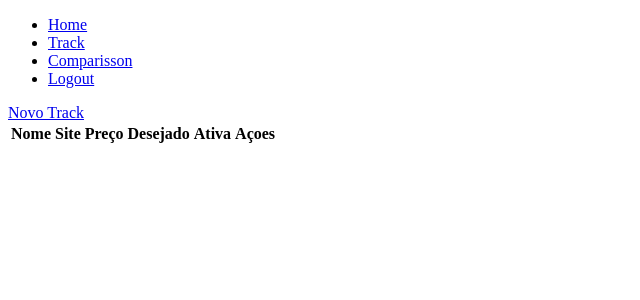
After one commit to robertoduartejr/Price_Trackv2, a Django app: page /tracks/ in a window 1280 px wide. The commit adds this page. Shown: the top 300 px of the page, without its empty margins (0-640 px from the left). Run offline with Django 4.2, Linux system fonts and the light colour scheme; data that the repository does not hold is empty.

Commit message:
Track creation done

```diff
--- a/main/templates/main/menu.html
+++ b/main/templates/main/menu.html
@@ -1,7 +1,7 @@
 
     <ul>
         <li><a href="{%url 'home'%}">Home</a> </li>
-        <li><a href="{%url 'home'%}">Track</a> </li>
+        <li><a href="{%url 'track.index'%}">Track</a> </li>
         <li><a href="{%url 'home'%}">Comparisson</a> </li>
         <li><a href="{%url 'home'%}">Logout</a> </li>
     </ul>
--- a/project/urls.py
+++ b/project/urls.py
@@ -5,5 +5,6 @@ from django.urls import path, include
 urlpatterns = [
     path('admin/', admin.site.urls),
     path('main/', include('main.urls')),
-    #path('track/', include('track.urls')),
+    path('', include('main.urls')),
+    path('tracks/', include('track.urls')),
 ]
--- a/track/models.py
+++ b/track/models.py
@@ -4,6 +4,7 @@ from django.contrib.auth.models import User
 # Create your models here.
 from django.contrib.postgres.fields import ArrayField
 from django.db.models import JSONField
+from django.utils import timezone
 
 SITE_CHOICES = (
     ('mercado_livre','Mercado Livre'),
@@ -15,11 +16,12 @@ SITE_CHOICES = (
 
 class Track(models.Model):
     name = models.CharField(max_length=100)
-    pub_date = models.DateTimeField('date published')
+    pub_date = models.DateTimeField('date published',default=timezone.now)
     url = models.URLField(max_length=500)
     site = models.CharField(max_length=14,choices=SITE_CHOICES,default='Mercado Livre')
     desired_price = models.FloatField(default=10.0)
     prices = models.JSONField(null=True)
+    ativa = models.BooleanField(default=True)
 
     def __str__(self):
         return self.name
--- /dev/null
+++ b/track/templates/track/track_list.html
@@ -0,0 +1,41 @@
+{% extends 'main/base.html' %}
+
+{%block content%}
+
+<a href="{% url 'track.novo' %}" >Novo Track</a>
+
+    <table>
+        <thead>
+            <tr>
+                <th>Nome</th>
+                <th>Site</th>
+                <th>Preço Desejado</th>
+                <th>Ativa</th>
+                <th>Açoes</th>
+            </tr>
+        </thead>
+            <tbody>
+                    {% for track in object_list %}
+                    <tr>
+                        <td>{{track.name}}</td>
+                        <td>{{track.site}}</td>
+                        <td>{{track.desired_price}}</td>
+                        <td>
+                            {% if track.ativa %}
+                            Sim
+                            {% else %}
+                            Não
+                            {% endif %}
+                        </td>
+                        <td>
+                            <a href="{% url 'track.index' %}">Editar</a>
+                            <a href="{% url 'track.index' %}">Remover</a>
+                            <a href="{% url 'track.index' %}">Gráfico</a>
+                        </td>
+
+                    </tr>
+                    {% endfor %}
+            </tbody>
+    </table>
+
+{%endblock content%}
--- a/track/urls.py
+++ b/track/urls.py
@@ -0,0 +1,9 @@
+from django.urls import path
+from .views import ListaTrackView,TrackCreateView
+
+
+urlpatterns = [
+    path('', ListaTrackView.as_view(),name='track.index'),
+    path('novo/', TrackCreateView.as_view(),name='track.novo')
+
+]
--- a/track/views.py
+++ b/track/views.py
@@ -1,3 +1,19 @@
 from django.shortcuts import render
+from .models import Track
+from django.views.generic import TemplateView, ListView, CreateView
+from .forms import TrackForm
 
 # Create your views here.
+
+class ListaTrackView(ListView):
+    model = Track
+    queryset = Track.objects.all().order_by('pub_date')
+
+class TrackCreateView(CreateView):
+    model = Track
+    form_class = TrackForm
+    success_url = '/tracks'   #poderia utilizar pessoa.index
+
+    def form_valid(self, form):
+        form.instance.usuario = self.request.user
+        return super().form_valid(form)
```
Also changed, not shown: track/forms.py (added, +9 -0 lines), track/templates/track/track_form.html (added, +11 -0 lines), track/migrations/0004_track_ativa.py (added), track/migrations/0005_alter_track_pub_date.py (added).
